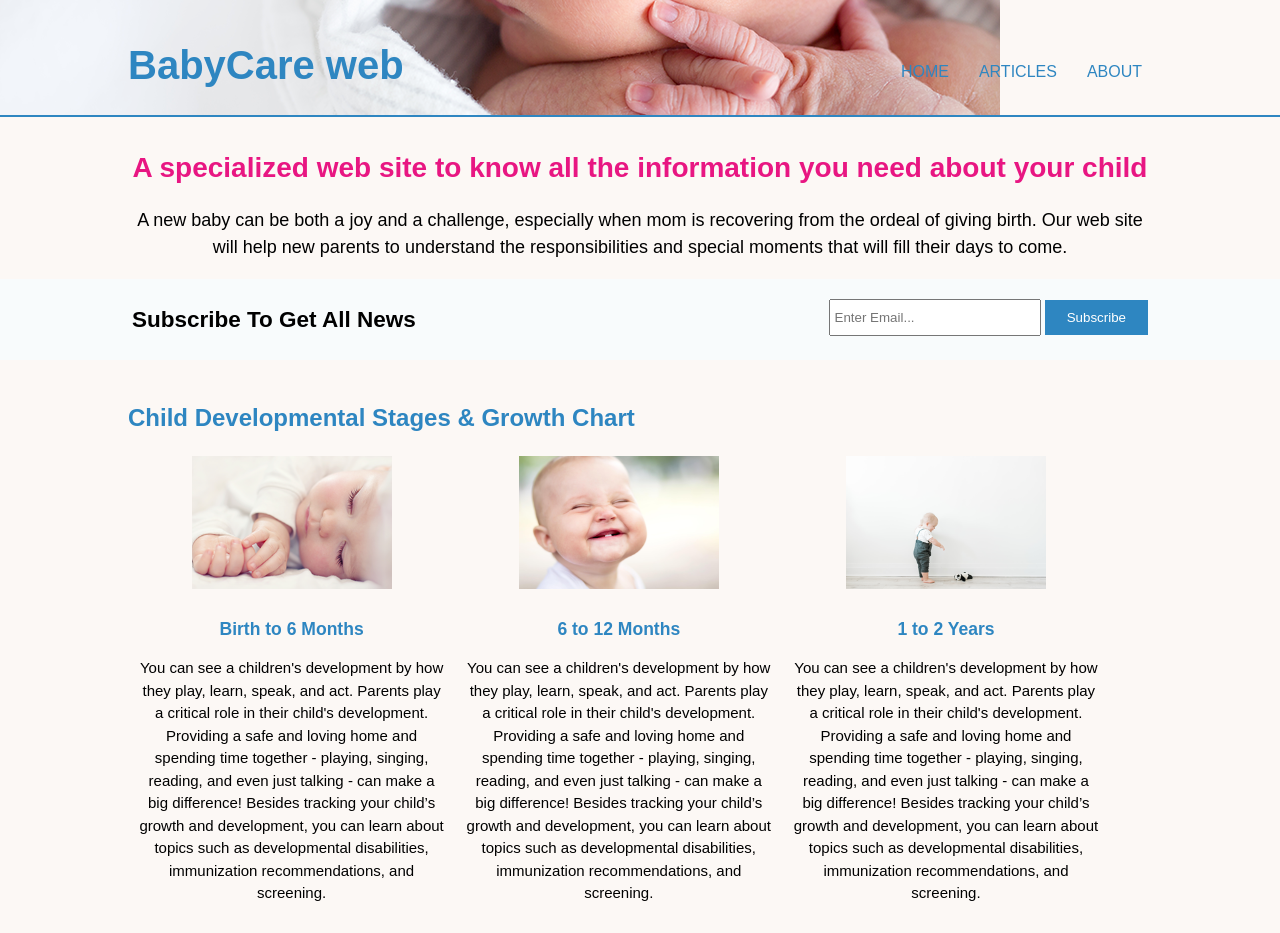
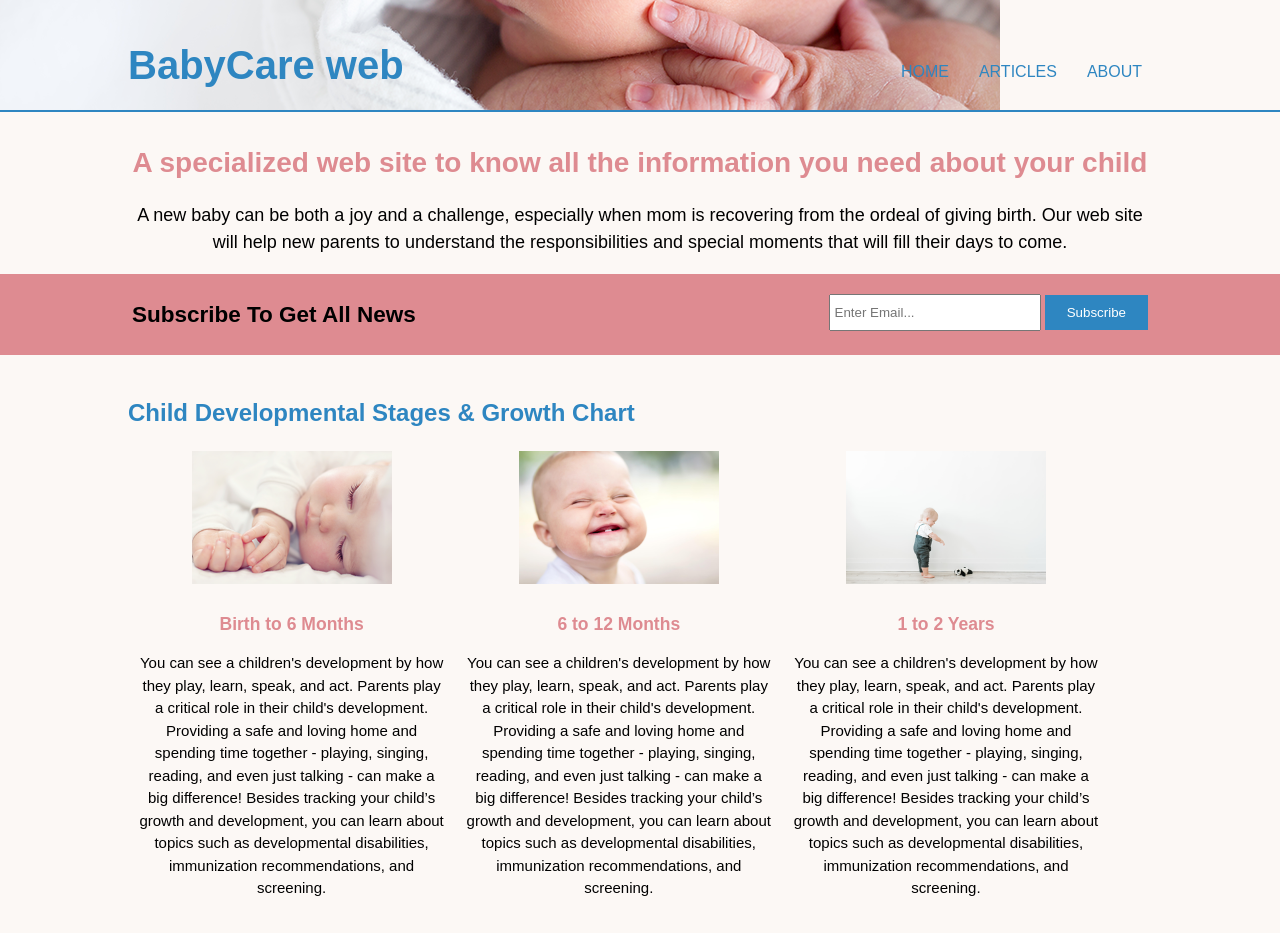
Before and after one commit to abeer-shami/babyCare, a plain HTML site: page index.html in a window 1280 px wide. Shown: the top 933 px of the page. Drawn offline with Linux system fonts and the light colour scheme.

Commit message:
final touch on style for index

```diff
--- a/css/style.css
+++ b/css/style.css
@@ -18,7 +18,7 @@ ul{
 
 /* Header **/
 header{
-  min-height:80px;
+  min-height:75px;
   background:url('../img/newBorn.png') no-repeat 0 -430px;
   color:#2E86C1;
   padding-top:35px;
@@ -61,7 +61,7 @@ header a:hover{
 #reg{
   padding:5px;
   color:#000000;
-  background:#F8FBFC;
+  background:#DE8B91;
   }
 
 #reg h1{
@@ -98,7 +98,7 @@ header a:hover{
 #info h1{
   margin-top:30px;
   font-size:28px;
-  color:#E81682;
+  color:#DE8B91;
   margin-bottom:10px;
 }
 
@@ -126,13 +126,12 @@ header a:hover{
 
 #stages h3{
   margin-top:20px;
-  color:#2E86C1;
+  color:#DE8B91;
   margin-bottom:10px;
 }
 #stages .stage img{
   width:200px;
 }
-
 
 footer{
   padding:15px;
```
